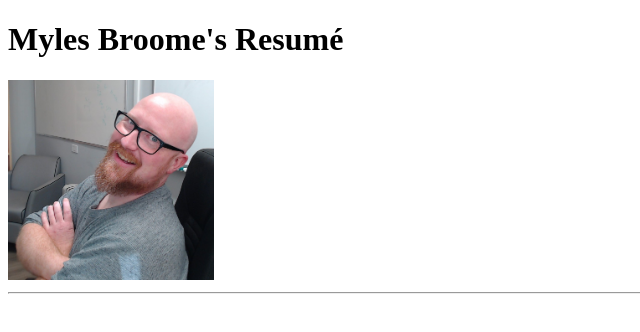
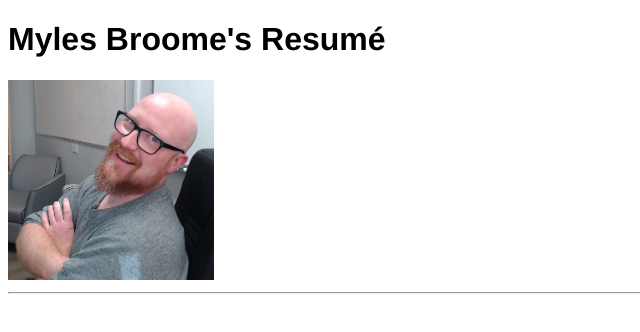
Before and after one commit to mbcodez/My-Resume, a plain HTML site: page index.html in a window 1280 px wide. Shown: the whole page, without its empty margins (0-640 px from the left). Drawn offline with Linux system fonts and the light colour scheme.

```diff
--- a/index.html
+++ b/index.html
@@ -6,7 +6,7 @@
     <title>My Resume</title>
 </head>
 <body>
-    <h1>Myles Broome's Resumé</h1>
+    <div style="font-family:helvetica"><h1>Myles Broome's Resumé</h1></div>
     <img src="./Assets/my-pic.jpg" height="200" alt="Picture of a bald man with glasses, smiling with his arms crossed.">
     <hr />
 </body>
```
